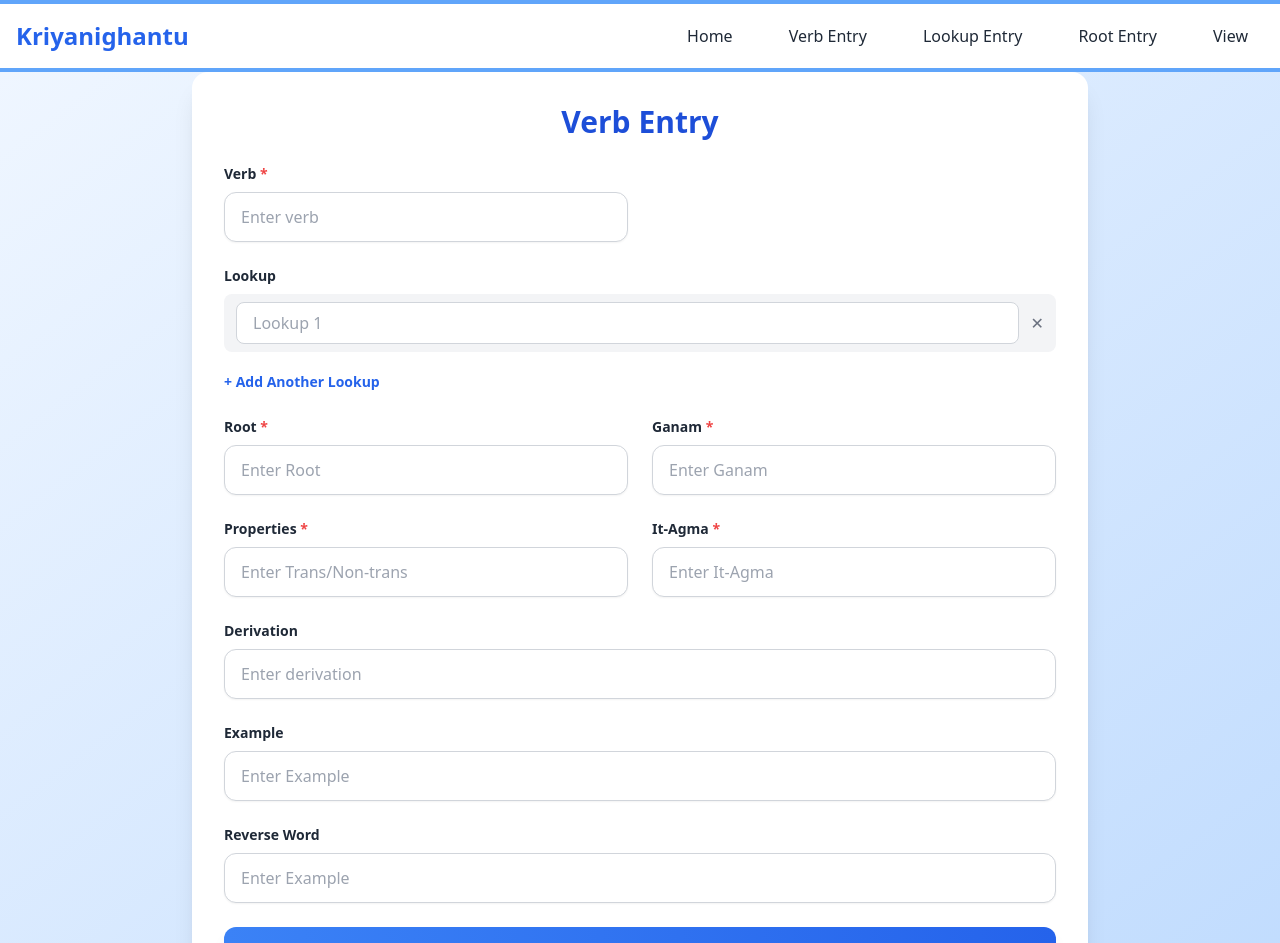
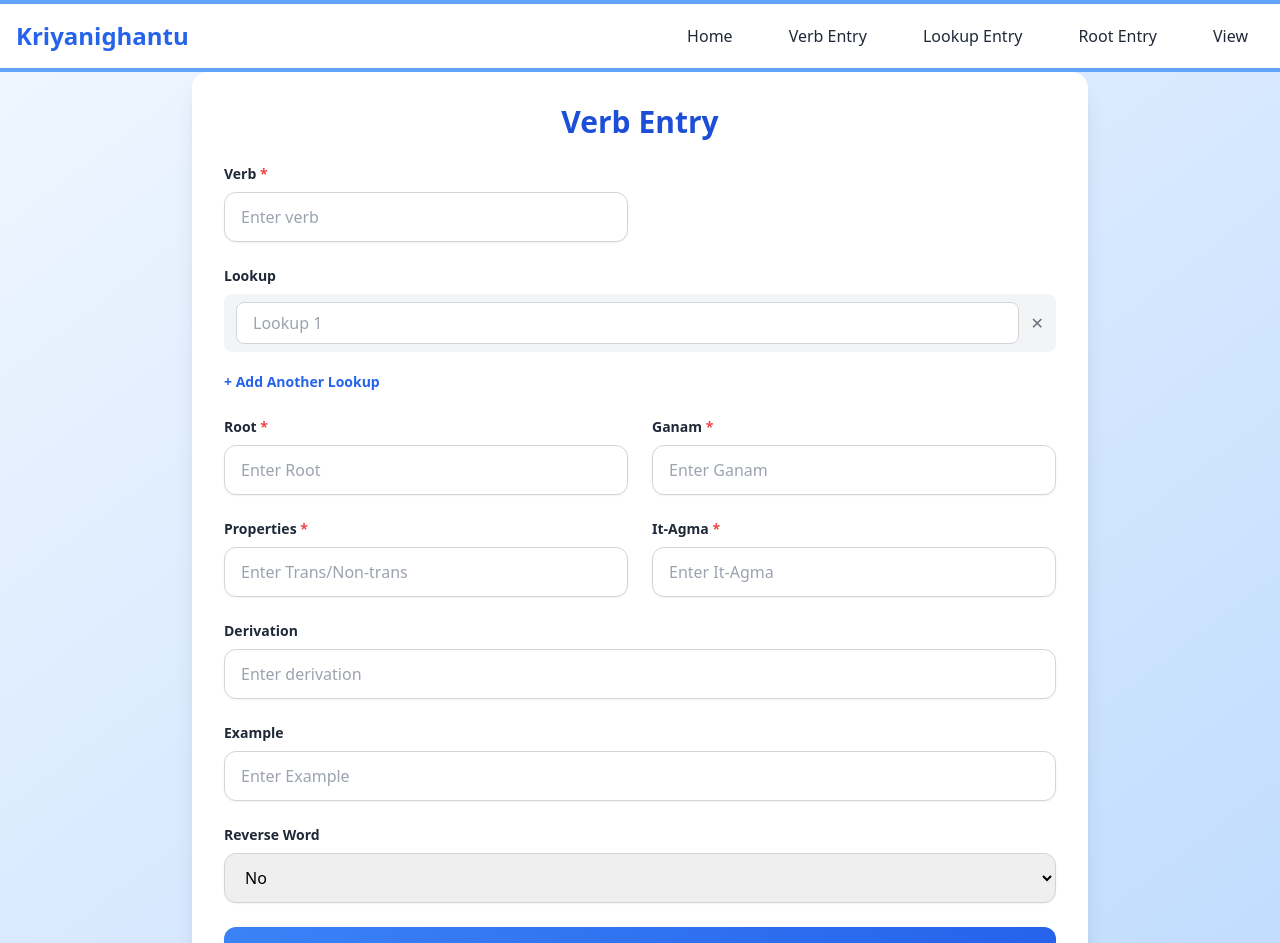
Before and after one commit to VK-ARJUN/sanskrit-thesaurus, a React (Vite) app in the folder client/: page /verb-entry in a window 1280 px wide. Shown: the top 943 px of the page. Built offline with nearby package versions, Linux system fonts and the light colour scheme.

Commit message:
reverse word ui & header fix

```diff
--- a/client/src/components/Header.jsx
+++ b/client/src/components/Header.jsx
@@ -6,8 +6,8 @@ export default function Header() {
   const [isMenuOpen, setIsMenuOpen] = useState(false);
 
   return (
-    <header className="bg-white text-gray-800 border-t-4 border-b-4 border-blue-400 shadow-md">
-      <div className="max-w-7xl mx-auto flex justify-between items-center px-4 py-3">
+    <header className="bg-white text-gray-800 border-t-4 border-b-4 border-blue-400 shadow-md w-full z-50">
+      <div className="max-w-7xl mx-auto flex justify-between items-center px-4 py-3 relative">
         {/* Logo Section */}
         <h1 className="font-extrabold text-lg sm:text-2xl flex items-center">
           <span className="text-blue-600 mr-1">Kriyanighantu</span>
@@ -25,8 +25,8 @@ export default function Header() {
 
         {/* Navigation Links */}
         <ul
-          className={`absolute sm:static left-0 top-full bg-white w-full sm:w-auto sm:right-0 sm:flex sm:items-center sm:gap-6 transition-all duration-300 ease-in-out ${
-            isMenuOpen ? 'block bg-blue-50' : 'hidden'
+          className={`absolute sm:static left-0 top-full bg-white w-full sm:w-auto sm:right-0 sm:flex sm:items-center sm:gap-6 transition-all duration-300 ease-in-out z-50 ${
+            isMenuOpen ? 'block bg-blue-100' : 'hidden'
           }`}
         >
           <li className="text-center sm:inline-block">
--- a/client/src/pages/VerbEntry.jsx
+++ b/client/src/pages/VerbEntry.jsx
@@ -214,14 +214,17 @@ function EntryForm() {
             <label className="block text-sm font-semibold text-gray-800 mb-2">
               Reverse Word
             </label>
-            <input
-              placeholder="Enter Example"
-              onChange={(e) => setDerivation(e.target.value)}
-              value={derivation}
-              type="text"
+            <select
+              // onChange={(e) => setReverseWord(e.target.value)} // Set the value based on selection
+              // value={rever} // Set the selected value
               className="w-full px-4 py-3 border border-gray-300 rounded-xl shadow-sm focus:ring-2 focus:ring-blue-400 focus:outline-none"
-            />
+            >
+              <option value="No">No</option>
+              <option value="Yes">Yes</option>
+            </select>
           </div>
+
+
 
           {/* Message Display */}
           {message.text && (
```
